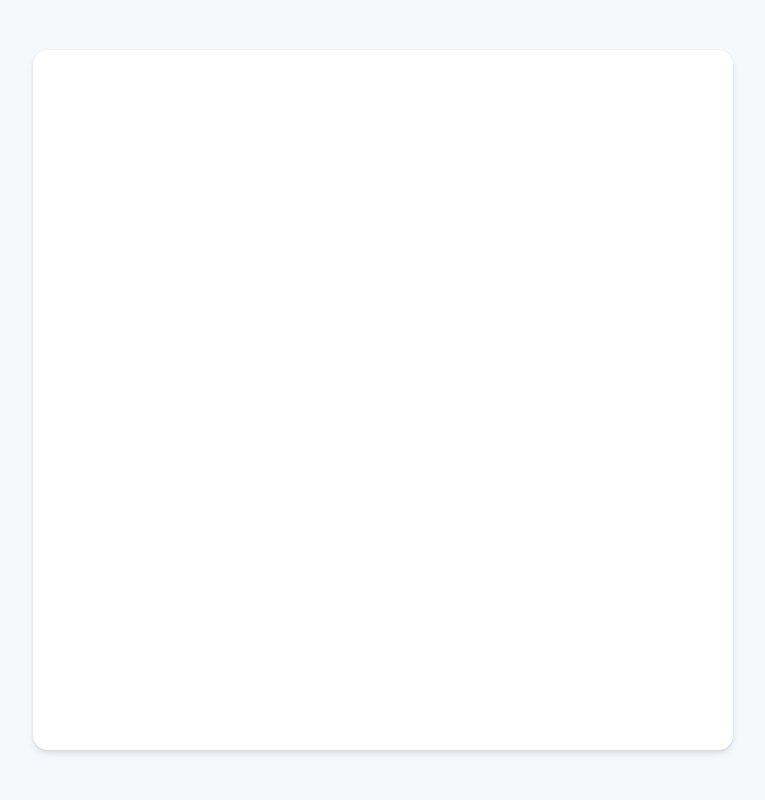
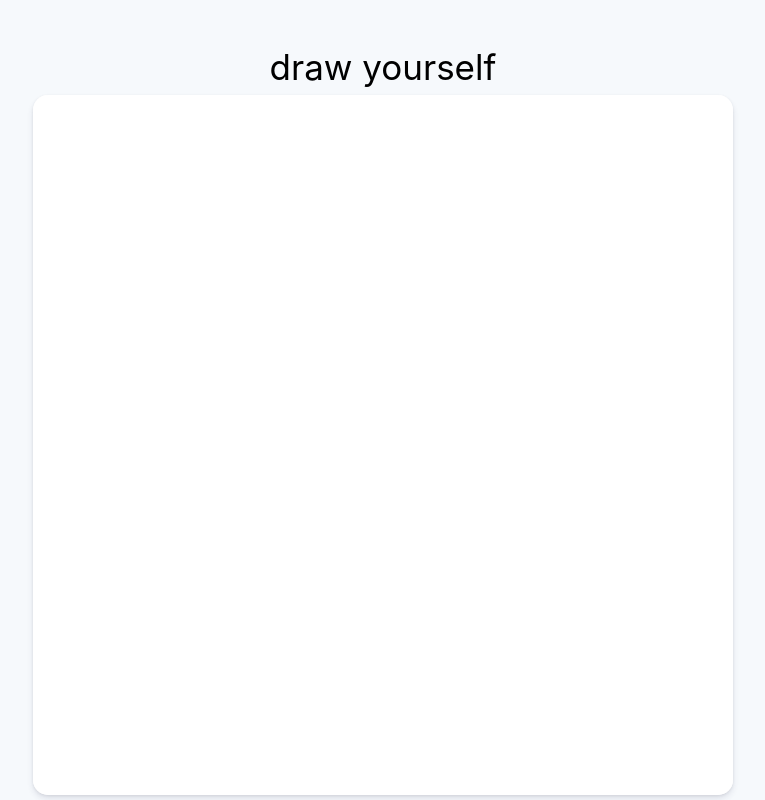
Before and after one commit to seungwoonlee90/paintjs, a plain HTML site: page index.html in a window 1280 px wide. Shown: the top 800 px of the page, without its empty margins (257-1022 px from the left). Drawn offline with Linux system fonts and the light colour scheme.

Commit message:
draw yourself

```diff
--- a/index.html
+++ b/index.html
@@ -4,9 +4,12 @@
     <meta charset="UTF-8">
     <meta name="viewport" content="width=device-width, initial-scale=1.0">
     <link rel="stylesheet" href="styles.css">
-    <title>PaintJS</title>
+    <title>draw yourself</title>
 </head>
 <body>
+    <div>
+        <h1>draw yourself</h1>
+    </div>
     <canvas id="jsCanvas" class="canvas"></canvas>
     <div class="controls">
         <div class="controls_range">
--- a/styles.css
+++ b/styles.css
@@ -7,6 +7,13 @@ body {
     align-items: center;
     padding-top: 50px;
     padding: 50px 0px;
+}
+
+h1 {
+    text-align: center;
+    font-size: 35px;
+
+    padding-bottom: 10px;
 }
 
 .canvas {
```
